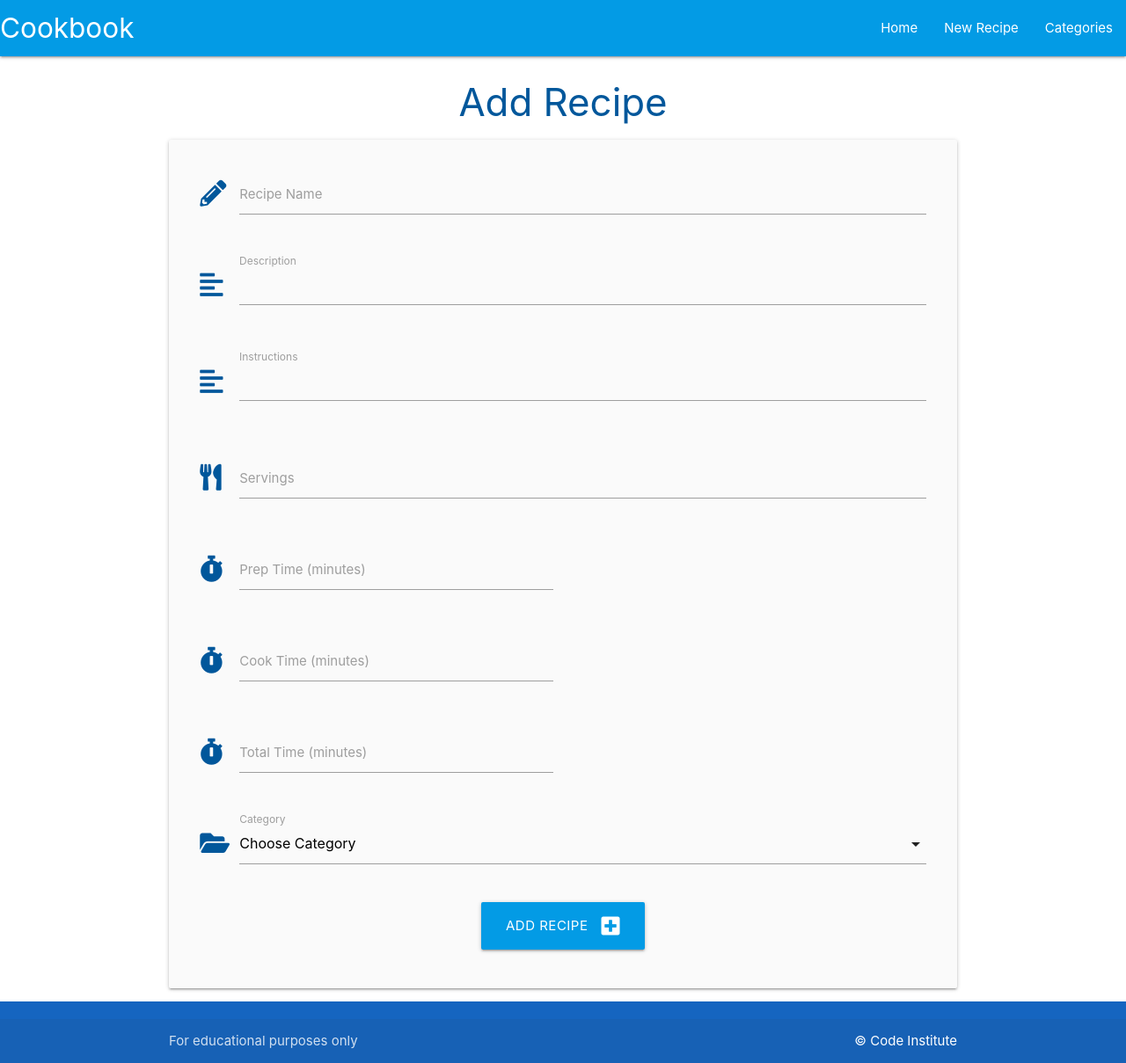
After one commit to KieranCG/Project3-Cookbook, a Flask app: page /add_recipe in a window 1280 px wide. The commit adds this page. Shown: the whole page at 88% size. Run offline with Flask 2, Linux system fonts and the light colour scheme; data that the repository does not hold is empty.

Commit message:
add recipe html and route created and tested.

```diff
--- a/cookbook/static/js/script.js
+++ b/cookbook/static/js/script.js
@@ -1,4 +1,9 @@
 document.addEventListener("DOMContentLoaded", function() {
     // sidenav initialization
     let sidenav = document.querySelectorAll(".sidenav");
-    M.Sidenav.init(sidenav);});
+    M.Sidenav.init(sidenav);
+
+    // select initialization
+    let selects = document.querySelectorAll("select");
+    M.FormSelect.init(selects);
+});
--- /dev/null
+++ b/cookbook/templates/add_recipe.html
@@ -0,0 +1,99 @@
+{% extends "base.html" %}
+{% block content %}
+
+<h3 class="light-blue-text text-darken-4 center-align">Add Recipe</h3>
+
+<div class="row card-panel grey lighten-5">
+    <form class="col s12" method="POST" action="{{ url_for('add_recipe') }}">
+        <!-- recipe name -->
+        <div class="row">
+            <div class="input-field col s12">
+                <i class="fas fa-pencil-alt prefix light-blue-text text-darken-4"></i>
+                <input id="recipe_name" name="recipe_name" minlength="3" maxlength="25" type="text" class="validate" required>
+                <label for="recipe_name">Recipe Name</label>
+            </div>
+        </div>
+
+        <!-- description -->
+        <div class="row">
+            <div class="input-field col s12">
+                <i class="fas fa-align-left prefix light-blue-text text-darken-4"></i>
+                <textarea id="description" name="description" minlength="5" maxlength="200" type="text" class="materialize-textarea validate" required>
+                </textarea>
+                <label for="description">Description</label>
+            </div>
+        </div>
+
+        <!-- instructions -->
+        <div class="row">
+            <div class="input-field col s12">
+                <i class="fas fa-align-left prefix light-blue-text text-darken-4"></i>
+                <textarea id="instructions" name="instructions" minlength="5" maxlength="200" type="text" class="materialize-textarea validate" required>
+                </textarea>
+                <label for="instructions">Instructions</label>
+            </div>
+        </div>
+
+        <!-- servings -->
+        <div class="row">
+            <div class="input-field col s12">
+                <i class="fas fa-utensils prefix light-blue-text text-darken-4"></i>
+                <input id="servings" name="servings" type="number" class="validate" required>
+                <label for="servings">Servings</label>
+            </div>
+        </div>
+
+        <!-- prep time -->
+        <div class="row">
+            <div class="input-field col s6">
+                <i class="fas fa-stopwatch prefix light-blue-text text-darken-4"></i>
+                <input id="prep_time" name="prep_time" type="number" class="validate" required>
+                <label for="prep_time">Prep Time (minutes)</label>
+            </div>
+        </div>
+
+        <!-- cook time -->
+        <div class="row">
+            <div class="input-field col s6">
+                <i class="fas fa-stopwatch prefix light-blue-text text-darken-4"></i>
+                <input id="cook_time" name="cook_time" type="number" class="validate" required>
+                <label for="cook_time">Cook Time (minutes)</label>
+            </div>
+        </div>
+
+        <!-- total time -->
+        <div class="row">
+            <div class="input-field col s6">
+                <i class="fas fa-stopwatch prefix light-blue-text text-darken-4"></i>
+                <input id="total_time" name="total_time" type="number" class="validate" required>
+                <label for="total_time">Total Time (minutes)</label>
+            </div>
+        </div>
+
+        <!-- category id -->
+        <div class="row">
+            <div class="input-field col s12">
+                <i class="fas fa-folder-open prefix light-blue-text text-darken-4"></i>
+                <select id="category_id" name="category_id" class="validate" required>
+                    <option value="" disabled selected>Choose Category</option>
+                    {% for category in categories %}
+                        <option value="{{ category.id }}">{{ category.category_name }}</option>
+                    {% endfor %}
+                </select>
+                <label for="category_id">Category</label>
+            </div>
+        </div>
+
+
+        <!-- submit button -->
+        <div class="row">
+            <div class="col s12 center-align">
+                <button type="submit" class="btn-large light-blue darken-1">
+                    Add Recipe <i class="fas fa-plus-square right"></i>
+                </button>
+            </div>
+        </div>
+    </form>
+</div>
+
+{% endblock %}
--- a/cookbook/templates/base.html
+++ b/cookbook/templates/base.html
@@ -24,7 +24,7 @@
           <a href="#" data-target="mobile-demo" class="sidenav-trigger"><i class="fas fa-bars"></i></a>
           <ul class="right hide-on-med-and-down">
               <li><a href="{{ url_for('home') }}">Home</a></li>
-              <li><a href="">New Recipe</a></li>
+              <li><a href="{{ url_for('add_recipe') }}">New Recipe</a></li>
               <li><a href="{{ url_for('categories') }}">Categories</a></li>
           </ul>
           </div>
@@ -33,7 +33,7 @@
       <!-- mobile sidenav -->
       <ul class="sidenav" id="mobile-demo">
           <li><a href="{{ url_for('home') }}">Home</a></li>
-          <li><a href="">New Recipe</a></li>
+          <li><a href="{{ url_for('add_recipe') }}">New Recipe</a></li>
           <li><a href="{{ url_for('categories') }}">Categories</a></li>
       </ul>
   </header>
```
Also changed, not shown: cookbook/templates/recipe.html (+8 -0 lines).
